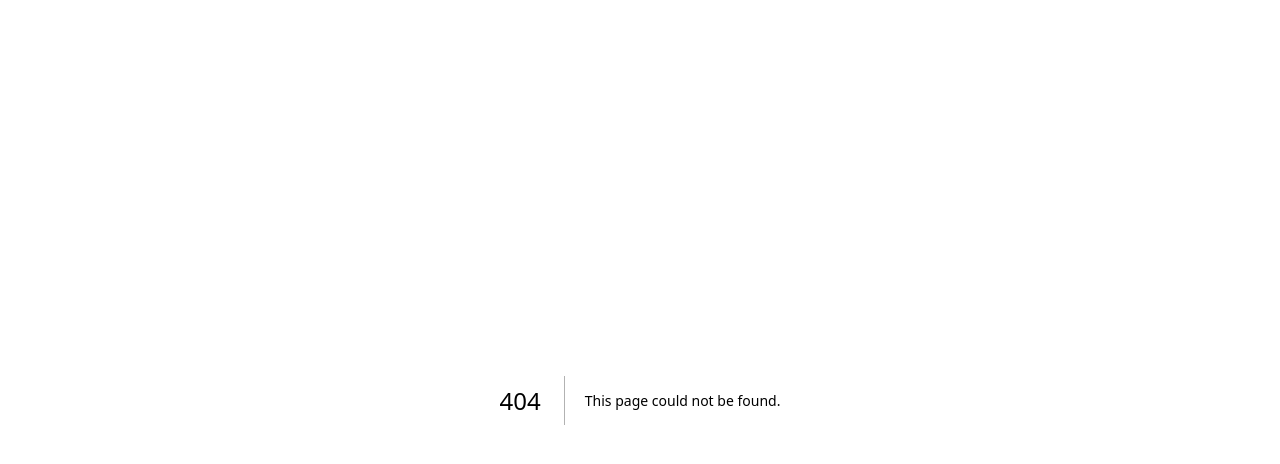
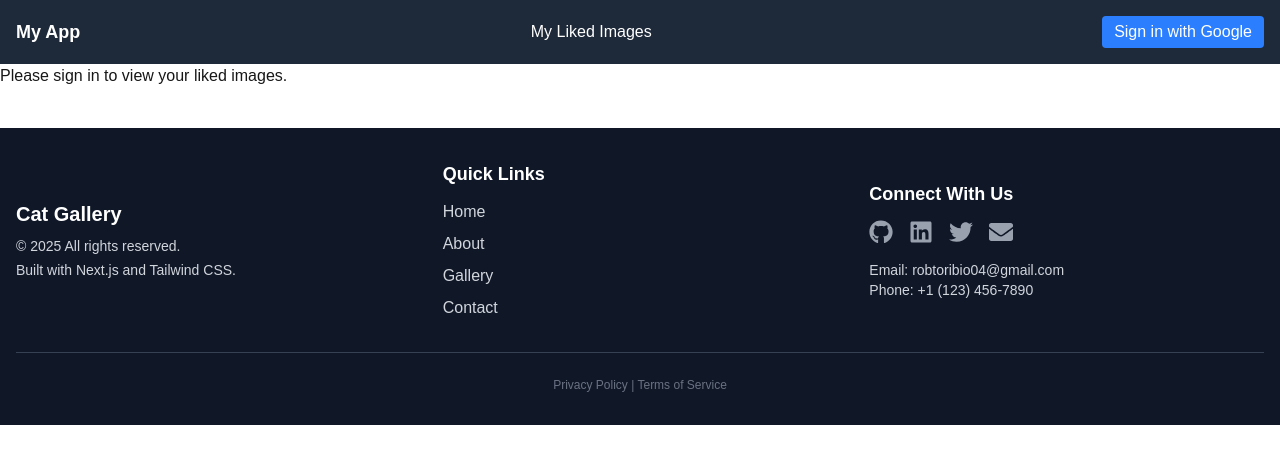
Before and after one commit to robo27918/dummy-app, a Next.js app: page /liked in a window 1280 px wide. Before the commit this address had no page. Shown: the top 464 px of the page. Built offline with nearby package versions, Linux system fonts and the light colour scheme; no server answers.

Commit message:
moved NavBar and Footer to layout.tsx

```diff
--- a/src/app/components/NavBar.tsx
+++ b/src/app/components/NavBar.tsx
@@ -2,6 +2,7 @@
 
 import { signIn, signOut, useSession } from "next-auth/react";
 import Image from "next/image";
+import Link from 'next/link';
 
 export default function NavBar() {
   const { data: session, status } = useSession();
@@ -9,7 +10,7 @@ export default function NavBar() {
   return (
     <nav className="flex items-center justify-between p-4 bg-gray-800 text-white">
       <div className="text-lg font-bold">My App</div>
-
+      <Link href="/liked">My Liked Images</Link>
       {status === "loading" ? (
         <div>Loading...</div>
       ) : session ? (
--- a/src/app/layout.tsx
+++ b/src/app/layout.tsx
@@ -2,7 +2,8 @@ import type { Metadata } from "next";
 import { Geist, Geist_Mono } from "next/font/google";
 import "./globals.css";
 import SessionWrapper from "./components/SessionWrapper";
-
+import NavBar from "./components/NavBar";
+import Footer from "./components/Footer";
 const geistSans = Geist({
   variable: "--font-geist-sans",
   subsets: ["latin"],
@@ -25,11 +26,17 @@ export default function RootLayout({
 }>) {
   return (
     <html lang="en">
+
       <body
         className={`${geistSans.variable} ${geistMono.variable} antialiased`}
       >
-        <SessionWrapper>{children}</SessionWrapper>
+        <SessionWrapper>
+           <NavBar></NavBar>
+          {children}
+           <Footer></Footer>
+          </SessionWrapper>
       </body>
+
     </html>
   );
 }
--- /dev/null
+++ b/src/app/liked/page.tsx
@@ -0,0 +1,39 @@
+// src/app/liked/page.tsx
+import { getServerSession } from 'next-auth';
+import { authOptions } from '../lib/auth';
+import { prisma } from '../lib/prisma';
+
+export default async function LikedImagesPage() {
+  const session = await getServerSession(authOptions);
+
+  if (!session?.user?.email) {
+    return <div>Please sign in to view your liked images.</div>;
+  }
+
+  const user = await prisma.user.findUnique({
+    where: { email: session.user.email },
+    // include: {
+    //   Like: {
+    //     include: { Image: true },
+    //   },
+    // },
+  });
+
+  return (
+    <div>
+
+          <div className="flex flex-col  p-8 pb-20 gap-16 sm:p-20 font-[family-name:var(--font-geist-sans)]">
+              <main className="items-center">
+                <div className="grid grid-cols-4 gap-4">
+                  something
+                  something
+                  <br></br>
+                  something
+                </div>
+            </main>
+          </div>
+
+
+    </div>
+  );
+}
--- a/src/app/page.tsx
+++ b/src/app/page.tsx
@@ -11,14 +11,14 @@ export default function Home() {
   const images = Array.from({length:imageCount},()=>uuidv4());
   return (
     <div>
-      <NavBar></NavBar>
+
           <div className="flex flex-col  p-8 pb-20 gap-16 sm:p-20 font-[family-name:var(--font-geist-sans)]">
               <main className="items-center">
                 <div className="grid grid-cols-4 gap-4">
                   {images.map((uuid)=>(<CatImage key={uuid}catId={uuid}/>))}</div>
             </main>
           </div>
-    <Footer/>
+
     </div>
 
   );
```
